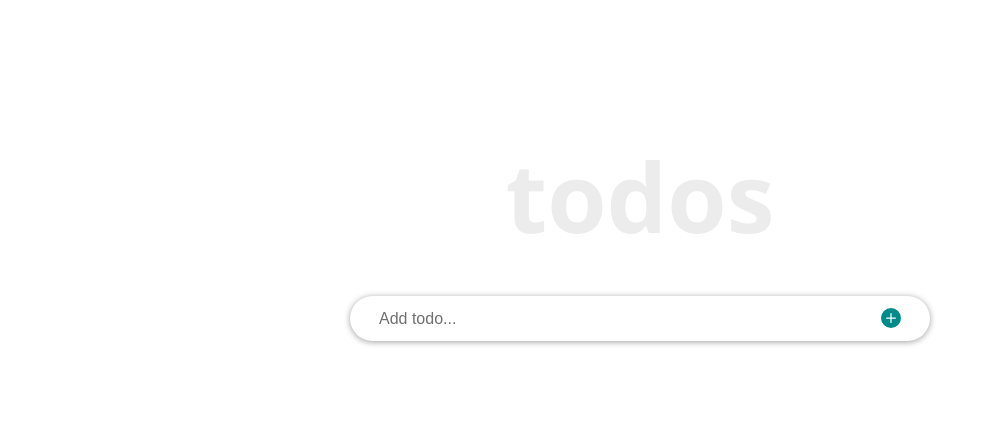
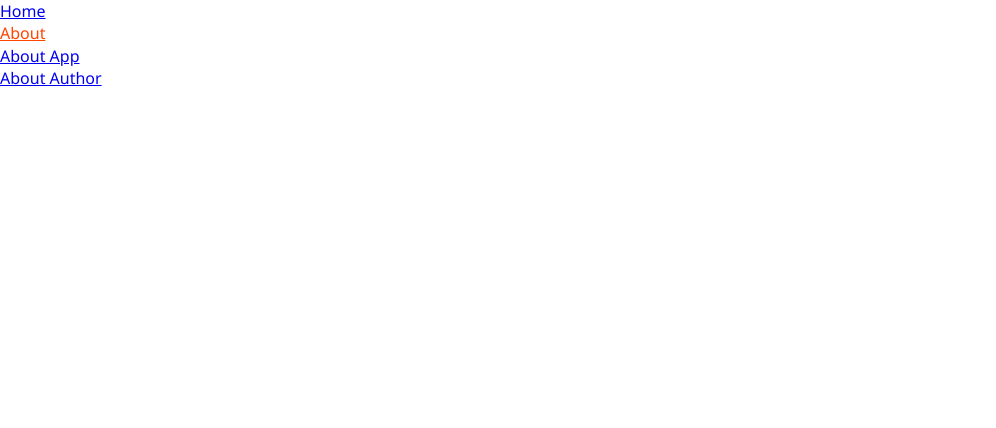
Before and after one commit to trannguyen28/TodoList_React, a React app in the folder react-todo-app/: page /about in a window 1280 px wide. Shown: the whole page, without its empty margins (0-996 px from the left). Built offline with nearby package versions, Linux system fonts and the light colour scheme.

Commit message:
added react router

```diff
--- a/react-todo-app/package.json
+++ b/react-todo-app/package.json
@@ -10,6 +10,7 @@
     "react": "^18.2.0",
     "react-dom": "^18.2.0",
     "react-icons": "^4.4.0",
+    "react-router-dom": "^5.3.0",
     "react-scripts": "5.0.1",
     "uuid": "^8.3.2",
     "web-vitals": "^2.1.4"
--- a/react-todo-app/src/functionBased/App.scss
+++ b/react-todo-app/src/functionBased/App.scss
@@ -69,3 +69,8 @@ body {
   font-size: 20px;
   margin-top: 2px;
 }
+
+.active-link {
+  color: orangered;
+  text-decoration: underline;
+}
--- /dev/null
+++ b/react-todo-app/src/functionBased/components/Navbar.js
@@ -0,0 +1,33 @@
+import React from "react"
+import { NavLink } from "react-router-dom"
+
+const Navbar = () => {
+  const links = [
+      {
+        id: 1,
+        path: "/",
+        text: "Home",
+      },
+      {
+        id: 2,
+        path: "/about",
+        text: "About",
+      },
+    ]
+  return (
+    <nav className="navBar">
+      <ul>
+        {links.map(link => {
+          return (
+            <li key={link.id}>
+              <NavLink to={link.path} activeClassName="active-link" exact>
+                {link.text}
+              </NavLink>
+            </li>
+          )
+        })}
+      </ul>
+    </nav>
+  )
+}
+export default Navbar
--- a/react-todo-app/src/functionBased/components/TodoContainer.js
+++ b/react-todo-app/src/functionBased/components/TodoContainer.js
@@ -2,7 +2,11 @@ import React, { useState, useEffect } from "react"
 import Header from "./Header"
 import InputTodo from "./InputTodo"
 import TodosList from "./TodosList"
+import Navbar from "./Navbar"
 import { v4 as uuidv4 } from "uuid"
+import { Route, Switch } from "react-router-dom"
+import About from "../pages/About"
+import NotMatch from "../pages/NotMatch"
 
 const TodoContainer = () => {
   const [todos, setTodos] = useState(getInitialTodos())
@@ -75,6 +79,10 @@ const TodoContainer = () => {
     }, [todos])
 
     return (
+      <>
+        <Navbar />
+        <Switch>
+          <Route exact path="/">
             <div className="container">
               <div className="inner">
                 <Header />
@@ -87,6 +95,17 @@ const TodoContainer = () => {
                 />
               </div>
             </div>
+          </Route>
+
+          <Route path="/about">
+            <About />
+          </Route>
+
+          <Route path="*">
+            <NotMatch />
+          </Route>
+        </Switch>
+      </>
     )
 }
 
--- /dev/null
+++ b/react-todo-app/src/functionBased/pages/About.js
@@ -0,0 +1,23 @@
+import React from "react"
+import { Link, useRouteMatch, Route } from "react-router-dom"
+import SinglePage from "./SinglePage"
+
+const About = () => {
+  const { url, path } = useRouteMatch()
+  return (
+    <div>
+      <ul>
+        <li>
+          <Link to={`${url}/about-app`}>About App</Link>
+        </li>
+        <li>
+          <Link to={`${url}/about-author`}>About Author</Link>
+        </li>
+      </ul>
+      <Route path={`${path}/:slug`}>
+        <SinglePage />
+      </Route>
+    </div>
+  )
+}
+export default About
--- /dev/null
+++ b/react-todo-app/src/functionBased/pages/NotMatch.js
@@ -0,0 +1,10 @@
+import React from "react"
+
+const NotMatch = () => {
+  return (
+    <div>
+      <h3>No match for this page</h3>
+    </div>
+  )
+}
+export default NotMatch
--- /dev/null
+++ b/react-todo-app/src/functionBased/pages/SinglePage.js
@@ -0,0 +1,29 @@
+import React from "react"
+import { useParams } from "react-router-dom"
+
+const SinglePage = () => {
+  const aboutData = [
+    {
+      slug: "about-app",
+      title: "About the App",
+      description:
+        "In this app, you can add, delete, submit and edit items. To edit items, simply double click on it. Once you are done, press the enter key to resubmit. This app will persist your data in the browser local storage. So whether you reload, close your app or reopened it, you still have access to your to-dos items.",
+    },
+    {
+      slug: "about-author",
+      title: "About the Author",
+      description:
+        "This app was developed by Ibas Majid, a self-taught web developer and a technical writer. He is opened to freelance Gig. So go ahead and connect with ibas on Twitter @ibaslogic.",
+    },
+  ]
+  const { slug } = useParams()
+  const aboutContent = aboutData.find(item => item.slug === slug)
+  const { title, description } = aboutContent
+  return (
+    <div>
+      <h1>{title}</h1>
+      <p>{description}</p>
+    </div>
+  )
+}
+export default SinglePage
--- a/react-todo-app/src/index.js
+++ b/react-todo-app/src/index.js
@@ -1,5 +1,6 @@
 import React from "react"
 import ReactDOM from "react-dom"
+import { BrowserRouter as Router } from "react-router-dom"
 
 //component file
 import TodoContainer from "./functionBased/components/TodoContainer"
@@ -9,7 +10,9 @@ import "./functionBased/App.scss"
 
 ReactDOM.render(
   <React.StrictMode>
-    <TodoContainer />
+    <Router>
+      <TodoContainer />
+    </Router>
   </React.StrictMode>,
   document.getElementById("root")
 )
```
Also changed, not shown: 1 other file. Lines whose indentation alone changed are shown as unchanged.
